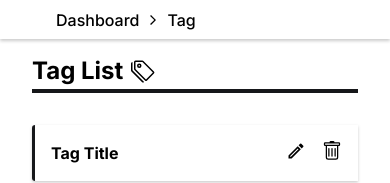
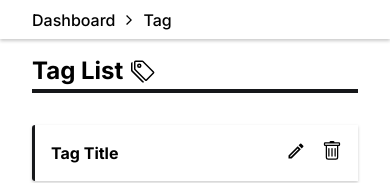
Before and after one commit to yosmisyael/lucidnote-client-app, a React (Create React App) app: page /user/tags in a window 390 px wide. Shown: the top 183 px of the page. Built offline with nearby package versions, Linux system fonts and the light colour scheme; sample sign-in values are in the browser's storage.

Commit message:
fixing navbar component of notes page

```diff
--- a/src/features/tags/assets/tags.module.css
+++ b/src/features/tags/assets/tags.module.css
@@ -86,4 +86,7 @@
     margin: .5rem 2rem;
     margin-bottom: 2rem;
   }
+  .container .navbar {
+    padding: .6rem 2rem;
+  }
 }
```
